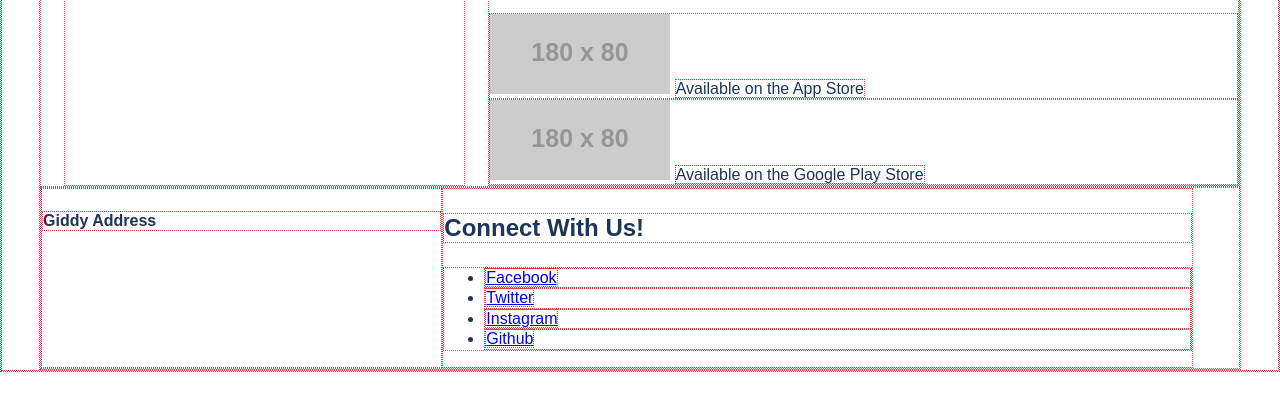
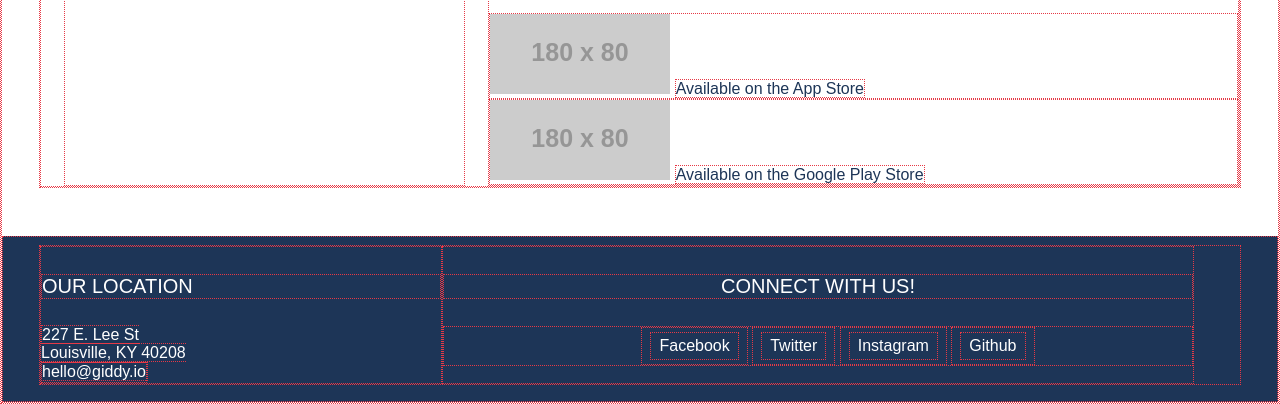
Before and after one commit to qburnsFB/giddIO, a plain HTML site: page index.html in a window 1280 px wide. Shown: the part 3017-3421 px from the top of the page. Before the commit the page ends 3389 px from the top, so only its background shows below. Drawn offline with Linux system fonts and the light colour scheme; placeholder pictures from the web are drawn by us.

Commit message:
footer initial styling

```diff
--- a/assets/sass/_mixins.scss
+++ b/assets/sass/_mixins.scss
@@ -29,3 +29,21 @@
 	    display: block;
 	}
 }
+
+@mixin list-no-style{
+	ul {
+		text-decoration: none;
+		list-style: none;
+	}
+}
+
+@mixin white-a-links {
+	a {
+		display: inline-block;
+		text-decoration: none;
+		color: white;
+	}
+	a:hover {
+		border-bottom: 1px solid $brand-primary-action;
+	}
+}
--- a/assets/sass/_variables.scss
+++ b/assets/sass/_variables.scss
@@ -15,3 +15,4 @@ $brand-primary-dark: #1D3557;
 $brand-primary-action: #E63946;
 $brand-secondary-light: #F1FAEE;
 $brand-secondary-dark: #457B9D;
+$solid-white: white;
--- a/assets/sass/main.scss
+++ b/assets/sass/main.scss
@@ -29,6 +29,11 @@ h2 {
 h3 {
 	font-size: 1.5rem;
 }
+h4 {
+	font-size: 1.25rem;
+	font-weight: 400;
+	text-transform: uppercase;
+}
 
 
 #logo {
@@ -46,10 +51,7 @@ nav {
 	margin: 4px 6px 0 0;
 	padding: 4px 12px;
 	@include clearfix;
-	ul {
-		text-decoration: none;
-		list-style: none;
-	}
+	@include list-no-style;
 	li, li a {
 		margin: 0 auto;
 		padding: 0 12px 2px 5px;
@@ -128,6 +130,24 @@ nav {
 	@include pure-img;
 }
 
+footer, footer p {
+	margin-top: 3em;
+	padding: .5em 1em 1em 1em;
+	background-color: $brand-primary-dark;
+	color: $solid-white;
+	@include list-no-style;
+	@include white-a-links;
+	li, li a {
+		display: inline-block;
+		padding: .25em .5em;
+	}
+
+}
+
+.social-links {
+	text-align: center;
+}
+
 // IMPORTS //
 //Pure Grid - see documentation here: https://purecss.io/grids/
 @import "_grids-core-min.scss";
--- a/index.html
+++ b/index.html
@@ -119,12 +119,16 @@
 				</div>
 
 			</div>
-			<footer class="pure-g">
+
+		</div>
+		<footer>
+			<div class="pure-g container">
 				<div class="pure-u-sm-1-2 pure-u-md-1-2 pure-u-lg-1-3">
-					<h4>Giddy Address</h4>
+					<h4>Our Location</h4>
+					<span>227 E. Lee St <br /> Louisville, KY 40208 <br /> <a href="mailto:hello@giddy.io">hello@giddy.io</a></span>
 				</div>
-				<div class="pure-u-sm-1-2 pure-u-md-1-2 pure-u-lg-5-8">
-					<h3>Connect With Us!</h3>
+				<div class="pure-u-sm-1-2 pure-u-md-1-2 pure-u-lg-5-8 social-links">
+					<h4>Connect With Us!</h4>
 					<ul>
 						<li><a href="#">Facebook</a></li>
 						<li><a href="#">Twitter</a></li>
@@ -132,8 +136,8 @@
 						<li><a href="#">Github</a></li>
 					</ul>
 				</div>
-			</footer>
-		</div>
+			</div>
+		</footer>
 		<script type="text/javascript"></script>
 	</body>
 </html>
```
Also changed, not shown: assets/css/main.css, 1 other file.
